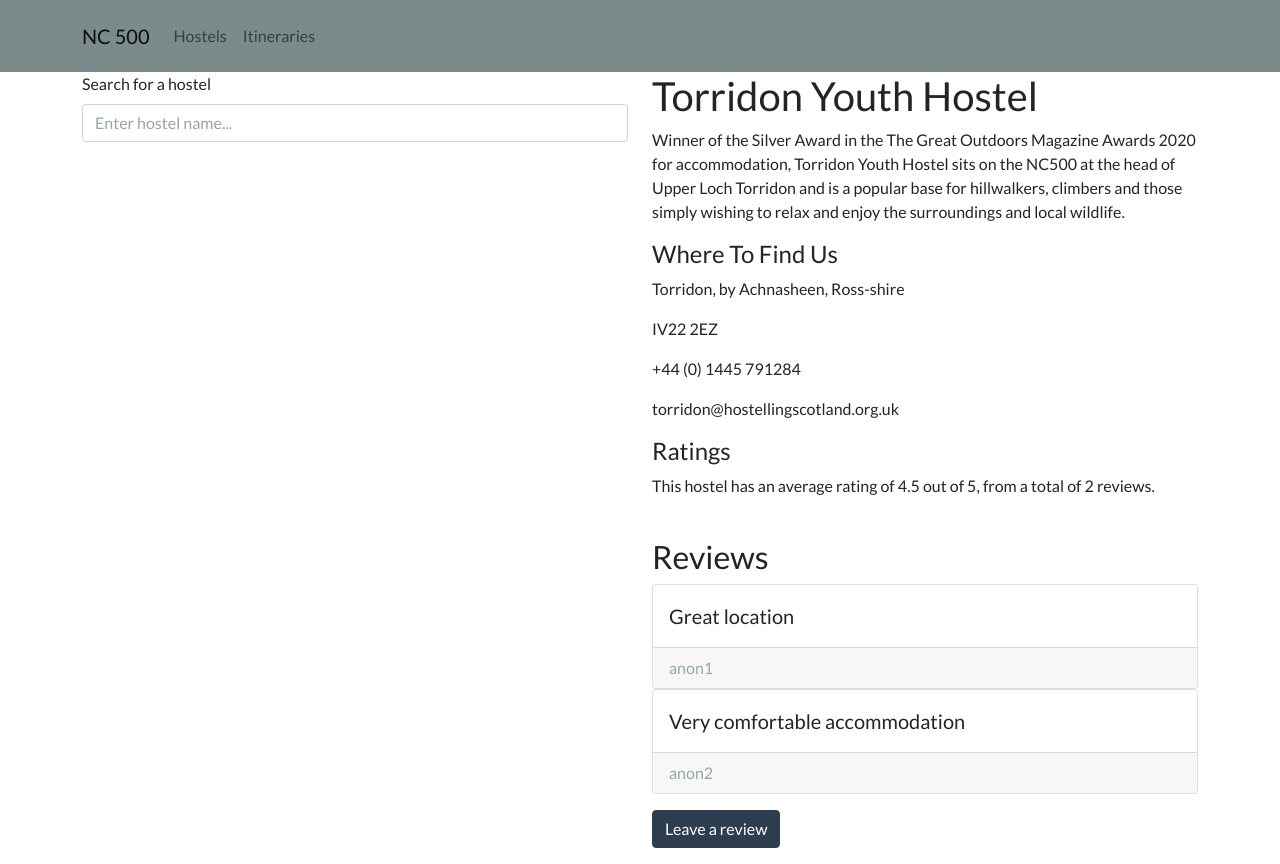
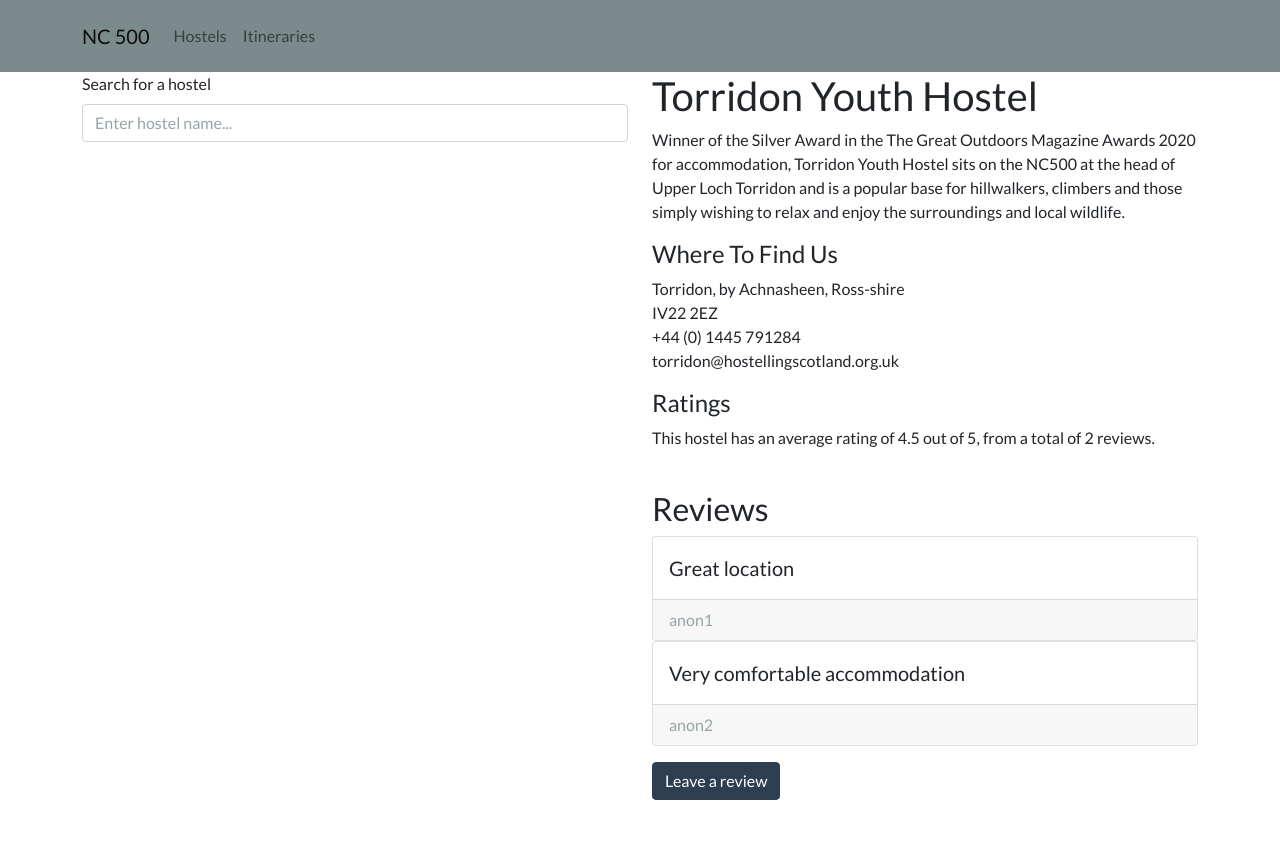
Before and after one commit to J-JohnWills/nc-500, a React (Create React App) app: page /hostels/1 in a window 1280 px wide. After the commit the page ends 816 px from the top, so only its background shows below. Built offline with nearby package versions, Linux system fonts and the light colour scheme; no server answers.

Commit message:
Fix hostel address and contact details display

```diff
--- a/src/components/hostel/Hostel.jsx
+++ b/src/components/hostel/Hostel.jsx
@@ -72,10 +72,15 @@
       <h2>{hostel.name}</h2>
       <p>{hostel.description}</p>
       <h4>Where To Find Us</h4>
-      <p>{hostel.address}</p>
-      <p>{hostel.postcode}</p>
-      <p>{hostel.phone}</p>
-      <p>{hostel.email}</p>
+      <p>
+        {hostel.address}
+        <br />
+        {hostel.postcode}
+        <br />
+        {hostel.phone}
+        <br />
+        {hostel.email}
+      </p>
       <h4>Ratings</h4>
       <p>
         This hostel has an average rating of {averageRating(hostel.ratings)} out
```
